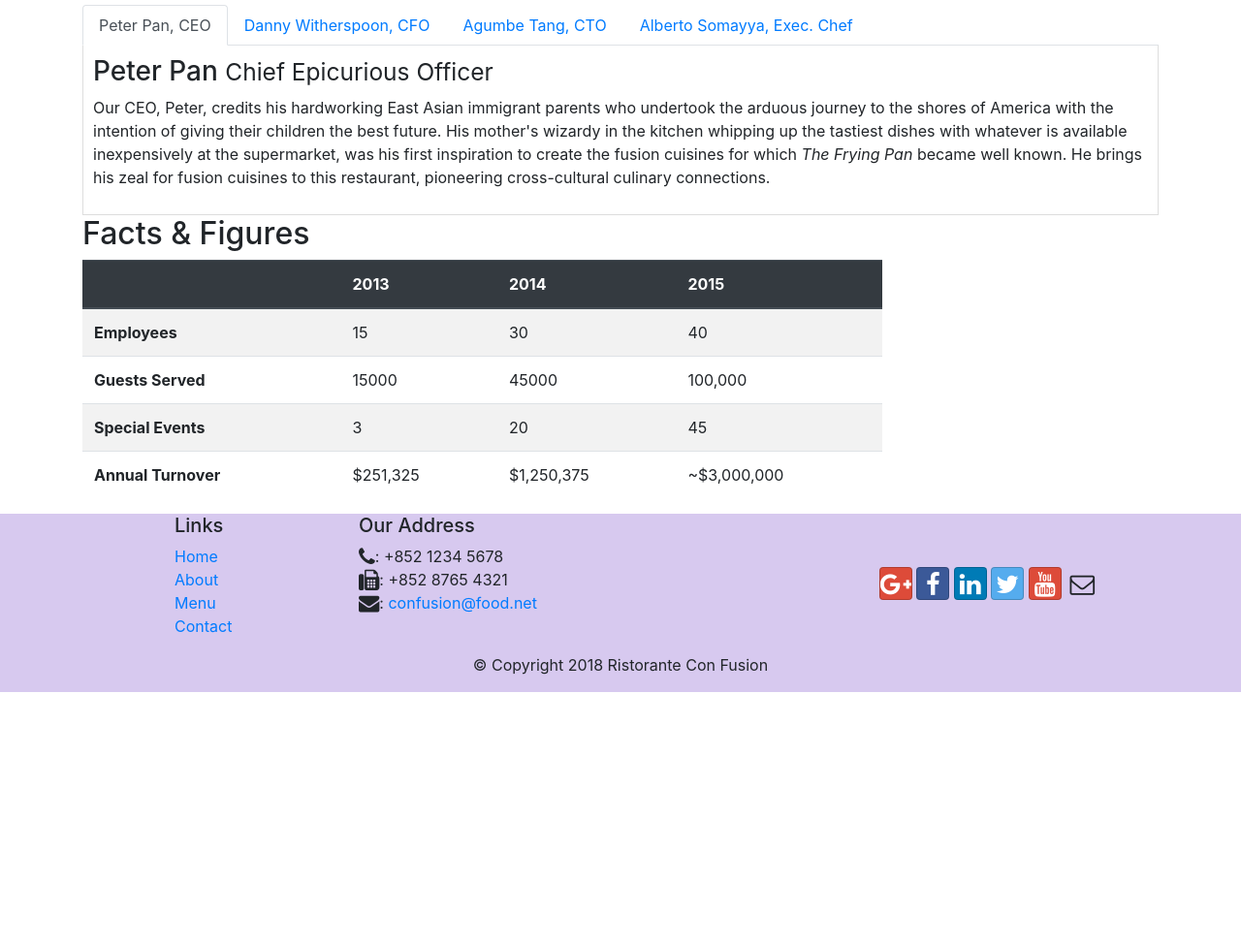
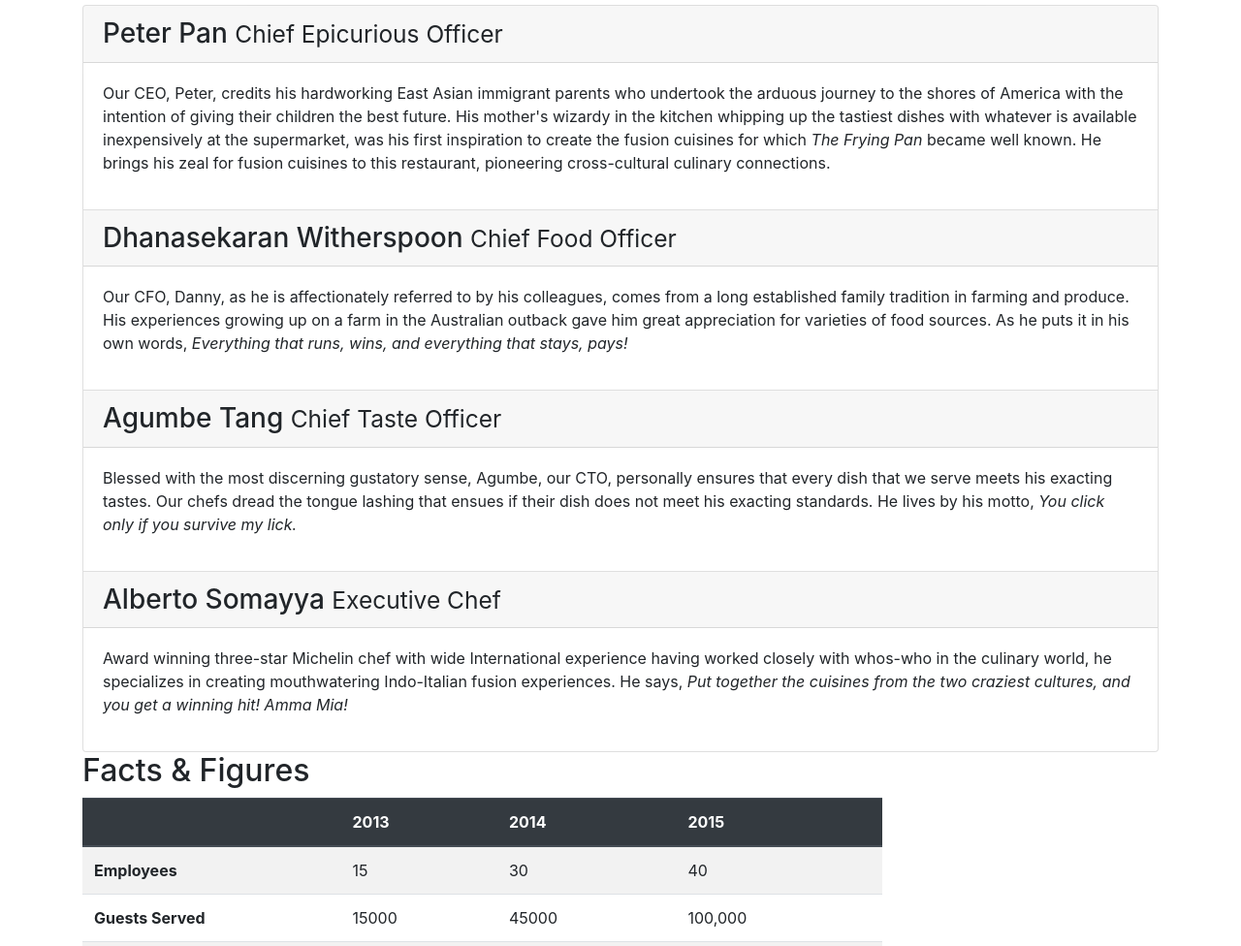
Before and after one commit to TiDev00/Bootstrap, a website: page assignment3/aboutus.html in a window 1280 px wide. Shown: the part 941-1917 px from the top of the page at 97% size. Before the commit the page ends 1655 px from the top, so only its background shows below. Drawn offline with nearby package versions, Linux system fonts and the light colour scheme.

Commit message:
accordion

```diff
--- a/assignment3/aboutus.html
+++ b/assignment3/aboutus.html
@@ -109,57 +109,96 @@
     <div class="row row-content">
         <div class="col-12">
             <h2>Corporate Leadership</h2>
+            <div class="accordion" id="accordion">
+                <div class="card">
+                    <div class="card-header" id="peterhead" role="tab">
+                        <h3 class="mb-0">
+                            <a data-target="#peter" data-toggle="collapse">
+                                Peter Pan <small>Chief Epicurious Officer</small>
+                            </a>
+                        </h3>
+                    </div>
+                    <div class="collapse show" data-parent="#accordion" id="peter">
+                        <div class="card-body">
+                            <p class="d-none d-sm-block">Our CEO, Peter, credits his hardworking East Asian immigrant
+                                parents
+                                who undertook the arduous journey to the shores of America with the intention of giving
+                                their
+                                children the best future. His mother's wizardy in the kitchen whipping up the tastiest
+                                dishes
+                                with whatever is available inexpensively at the supermarket, was his first inspiration
+                                to create
+                                the fusion cuisines for which <em>The Frying Pan</em> became well known. He brings his
+                                zeal for
+                                fusion cuisines to this restaurant, pioneering cross-cultural culinary connections.</p>
+                        </div>
+                    </div>
+                </div>
 
-            <ul class="nav nav-tabs">
-                <li class="nav-item">
-                    <a class="nav-link active" data-toggle="tab"
-                       href="#peter" role="tab">Peter Pan, CEO</a>
-                </li>
-                <li class="nav-item">
-                    <a class="nav-link" data-toggle="tab" href="#danny"
-                       role="tab">Danny Witherspoon, CFO</a>
-                </li>
-                <li class="nav-item">
-                    <a class="nav-link" data-toggle="tab" href="#agumbe"
-                       role="tab">Agumbe Tang, CTO</a>
-                </li>
-                <li class="nav-item">
-                    <a class="nav-link" data-toggle="tab" href="#alberto"
-                       role="tab">Alberto Somayya, Exec. Chef</a>
-                </li>
-            </ul>
+                <div class="card">
+                    <div class="card-header" id="dannyhead" role="tab">
+                        <h3 class="mb-0">
+                            <a data-target="#danny" data-toggle="collapse">
+                                Dhanasekaran Witherspoon <small>Chief Food Officer</small>
+                            </a>
+                        </h3>
+                    </div>
 
-            <div class="tab-content">
-                <div aria-labelledby="peter-tab" class="tab-pane fade show active" id="peter" role="tabpanel">
-                    <h3>Peter Pan <small>Chief Epicurious Officer</small></h3>
-                    <p class="d-none d-sm-block">Our CEO, Peter, credits his hardworking East Asian immigrant parents
-                        who undertook the arduous journey to the shores of America with the intention of giving their
-                        children the best future. His mother's wizardy in the kitchen whipping up the tastiest dishes
-                        with whatever is available inexpensively at the supermarket, was his first inspiration to create
-                        the fusion cuisines for which <em>The Frying Pan</em> became well known. He brings his zeal for
-                        fusion cuisines to this restaurant, pioneering cross-cultural culinary connections.</p>
+                    <div class="collapse show" data-parent="#accordion" id="danny">
+                        <div class="card-body">
+                            <p class="d-none d-sm-block">Our CFO, Danny, as he is affectionately referred to by his
+                                colleagues,
+                                comes from a long established family tradition in farming and produce. His experiences
+                                growing
+                                up on a farm in the Australian outback gave him great appreciation for varieties of food
+                                sources. As he puts it in his own words, <em>Everything that runs, wins, and everything
+                                    that
+                                    stays, pays!</em></p>
+                        </div>
+                    </div>
                 </div>
-                <div aria-labelledby="danny-tab" class="tab-pane fade" id="danny" role="tabpanel">
-                    <h3>Dhanasekaran Witherspoon <small>Chief Food Officer</small></h3>
-                    <p class="d-none d-sm-block">Our CFO, Danny, as he is affectionately referred to by his colleagues,
-                        comes from a long established family tradition in farming and produce. His experiences growing
-                        up on a farm in the Australian outback gave him great appreciation for varieties of food
-                        sources. As he puts it in his own words, <em>Everything that runs, wins, and everything that
-                            stays, pays!</em></p>
+
+                <div class="card">
+                    <div class="card-header" id="agumbehead" role="tab">
+                        <h3 class="mb-0">
+                            <a data-target="#agumbe" data-toggle="collapse">
+                                Agumbe Tang <small>Chief Taste Officer</small>
+                            </a>
+                        </h3>
+                    </div>
+
+                    <div class="collapse show" data-parent="#accordion" id="agumbe">
+                        <div class="card-body">
+                            <p class="d-none d-sm-block">Blessed with the most discerning gustatory sense, Agumbe, our
+                                CTO,
+                                personally ensures that every dish that we serve meets his exacting tastes. Our chefs
+                                dread the
+                                tongue lashing that ensues if their dish does not meet his exacting standards. He lives
+                                by his
+                                motto, <em>You click only if you survive my lick.</em></p>
+                        </div>
+                    </div>
                 </div>
-                <div aria-labelledby="agumbe-tab" class="tab-pane fade" id="agumbe" role="tabpanel">
-                    <h3>Agumbe Tang <small>Chief Taste Officer</small></h3>
-                    <p class="d-none d-sm-block">Blessed with the most discerning gustatory sense, Agumbe, our CTO,
-                        personally ensures that every dish that we serve meets his exacting tastes. Our chefs dread the
-                        tongue lashing that ensues if their dish does not meet his exacting standards. He lives by his
-                        motto, <em>You click only if you survive my lick.</em></p>
-                </div>
-                <div aria-labelledby="alberto-tab" class="tab-pane fade" id="alberto" role="tabpanel">
-                    <h3>Alberto Somayya <small>Executive Chef</small></h3>
-                    <p class="d-none d-sm-block">Award winning three-star Michelin chef with wide International
-                        experience having worked closely with whos-who in the culinary world, he specializes in creating
-                        mouthwatering Indo-Italian fusion experiences. He says, <em>Put together the cuisines from the
-                            two craziest cultures, and you get a winning hit! Amma Mia!</em></p>
+
+                <div class="card">
+                    <div class="card-header" id="albertohead" role="tab">
+                        <h3 class="mb-0">
+                            <a data-target="#alberto" data-toggle="collapse">
+                                Alberto Somayya <small>Executive Chef</small>
+                            </a>
+                        </h3>
+                    </div>
+
+                    <div class="collapse show" data-parent="#accordion" id="alberto">
+                        <div class="card-body">
+                            <p class="d-none d-sm-block">Award winning three-star Michelin chef with wide International
+                                experience having worked closely with whos-who in the culinary world, he specializes in
+                                creating
+                                mouthwatering Indo-Italian fusion experiences. He says, <em>Put together the cuisines
+                                    from the
+                                    two craziest cultures, and you get a winning hit! Amma Mia!</em></p>
+                        </div>
+                    </div>
                 </div>
             </div>
         </div>
```
Also changed, not shown: 1 other file.
